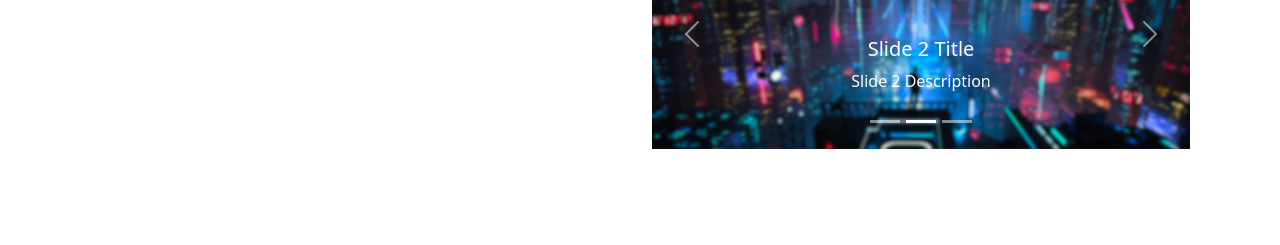
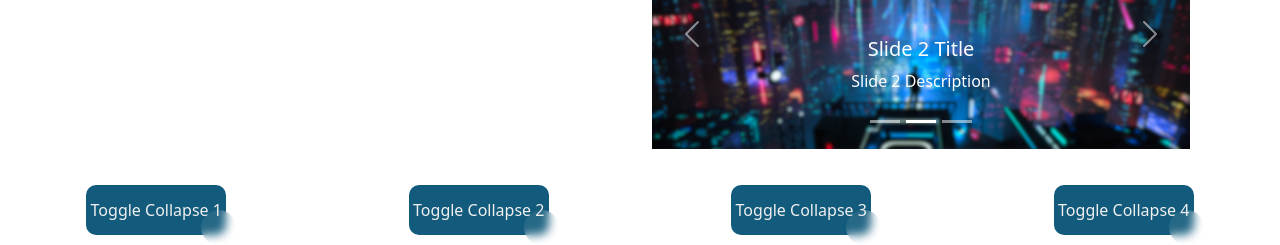
Before and after one commit to sssoudali/ns, a plain HTML site: page index.html in a window 1280 px wide. Shown: the part 730-975 px from the top of the page. Before the commit the page ends 899 px from the top, so only its background shows below. Drawn offline with nearby package versions, Linux system fonts and the light colour scheme; a web font is replaced by a local one.

Commit message:
Add files via upload

```diff
--- /dev/null
+++ b/container1.css
@@ -0,0 +1,109 @@
+/* Style for the container */
+.button-container {
+  display: flex;
+  flex-direction: row; /* Buttons and content will be in a row */
+  flex-wrap: wrap; /* Allow content to wrap to the next line when the screen is narrow */
+  gap: 10px; /* Gap between button-content containers */
+}
+
+/* Style for the button-content container */
+.button-content-container {
+  display: flex;
+  flex-direction: column; /* Place content below the button */
+  align-items: flex-start; /* Align button and content to the left */
+  flex: 1; /* Allow containers to grow and fill available space */
+}
+
+/* Style for the button */
+.collapsible {
+  background-color: #3498db;
+  color: #fff;
+  cursor: pointer;
+  padding: 10px;
+  border: none;
+  text-align: left;
+  outline: none;
+}
+
+/* Style for the content that is initially hidden */
+.content {
+  display: none;
+  padding: 10px;
+}
+
+/* Style for the content when it's expanded */
+.active {
+  display: block;
+}
+
+
+
+
+/* CSS */
+.button-86 {
+  all: unset;
+  width: 100px;
+  height: 30px;
+  font-size: 16px;
+  background: transparent;
+  border: none;
+  position: relative;
+  color: #f0f0f0;
+  cursor: pointer;
+  z-index: 1;
+  padding: 10px 20px;
+  display: flex;
+  align-items: center;
+  justify-content: center;
+  white-space: nowrap;
+  user-select: none;
+  -webkit-user-select: none;
+  touch-action: manipulation;
+  margin: 0 auto;
+}
+
+.button-86::after,
+.button-86::before {
+  content: '';
+  position: absolute;
+  bottom: 0;
+  right: 0;
+  z-index: -99999;
+  transition: all .4s;
+}
+
+.button-86::before {
+  transform: translate(0%, 0%);
+  width: 100%;
+  height: 100%;
+  background: #135b7c;
+  border-radius: 10px;
+}
+
+.button-86::after {
+  transform: translate(10px, 10px);
+  width: 35px;
+  height: 35px;
+  background: #ffffff15;
+  backdrop-filter: blur(5px);
+  -webkit-backdrop-filter: blur(5px);
+  border-radius: 50px;
+}
+
+.button-86:hover::before {
+  transform: translate(5%, 20%);
+  width: 110%;
+  height: 110%;
+}
+
+.button-86:hover::after {
+  border-radius: 10px;
+  transform: translate(0, 0);
+  width: 100%;
+  height: 100%;
+}
+
+.button-86:active::after {
+  transition: 0s;
+  transform: translate(0, 5%);
+}
--- /dev/null
+++ b/contaner.js
@@ -0,0 +1,17 @@
+let openContentId = null; // Store the ID of the currently open content
+
+function toggleCollapse(id) {
+    const content = document.getElementById(`content${id}`);
+
+    if (openContentId !== null) {
+        // Hide the currently open content
+        const openContent = document.getElementById(`content${openContentId}`);
+        openContent.classList.remove('active');
+    }
+
+    // Show the clicked content
+    content.classList.toggle('active');
+
+    // Update the openContentId
+    openContentId = (openContentId === id) ? null : id;
+}
--- a/index.html
+++ b/index.html
@@ -30,7 +30,7 @@
   <link rel="preconnect" href="https://fonts.googleapis.com">
 
 
-
+  <link rel="stylesheet" href="container1.css">
 
 
 
@@ -41,7 +41,7 @@
 
 
   <div class="topcont">
-    <nav class="navbar navbar-expand-lg navbar-light bg-light custom-navbar">
+    <nav class="navbar navbar-expand-lg navbar-light bg-light custom-navbar rounded-navbar">
       <a class="navbar-brand" href="https://ns.aions.co"><img class="homelog" src="images/nslogo.png" width="100"
           height="100"></a>
       <button class="navbar-toggler" type="button" data-toggle="collapse" data-target="#navbarNav"
@@ -127,8 +127,45 @@
     </div>
   </div>
 
+<p>
 
 
+
+    <div class="button-container" style="justify-content: center;" style="display: inline-flex;">
+        <!-- Button 1 -->
+        <div class="button-content-container">
+            <button  class="button-86" role="button" onclick="toggleCollapse(1)">Toggle Collapse 1</button>
+            <div class="content" id="content1">
+                <p>This is collapsible content 1.</p>
+            </div>
+        </div>
+
+        <!-- Button 2 -->
+        <div class="button-content-container">
+            <button  class="button-86" role="button" onclick="toggleCollapse(2)">Toggle Collapse 2</button>
+            <div class="content" id="content2">
+                <p>This is collapsible content 2.</p>
+            </div>
+        </div>
+
+        <!-- Button 3 -->
+        <div class="button-content-container">
+            <button  class="button-86" role="button" onclick="toggleCollapse(3)">Toggle Collapse 3</button>
+            <div class="content" id="content3">
+                <p>This is collapsible content 3.</p>
+            </div>
+        </div>
+
+        <!-- Button 4 -->
+        <div class="button-content-container">
+            <button  class="button-86" role="button" onclick="toggleCollapse(4)">Toggle Collapse 4</button>
+            <div class="content" id="content4">
+                <p>This is collapsible content 4.</p>
+            </div>
+        </div>
+    </div>
+
+    <script src="contaner.js"></script>
 
 
 
```
